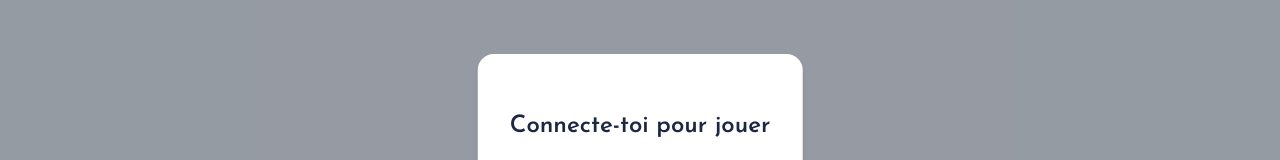
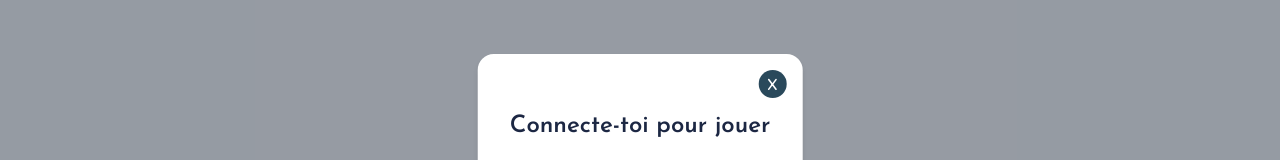
Before and after one commit to amandineameye/Hackathon_CarbonQuest, a React (Vite) app in the folder frontend/: page / in a window 1280 px wide. Both pictures are taken after a click on the link "Log in". Shown: the part 148-308 px from the top of the page. Built offline with nearby package versions, Linux system fonts and the light colour scheme.

Commit message:
Update Design Modal 🧼

```diff
--- a/frontend/src/containers/AuthModal/AuthModal.jsx
+++ b/frontend/src/containers/AuthModal/AuthModal.jsx
@@ -7,7 +7,7 @@ const AuthModal = ({ visible, modalType, onClose, switchToLogin, switchToSignup
    return (
       <div className="fixed top-0 left-0 w-full h-full z-50 bg-gray-700/50">
          <div className="absolute top-1/2 left-1/2 -translate-x-1/2 -translate-y-1/2 rounded-2xl shadow-md w-[90%] sm:w-auto mx-auto bg-white">
-            <button onClick={onClose} className="absolute top-4 right-4 font-semibold rounded-full bg-custom-blue text-white w-7 h-7">X</button>
+            <button onClick={onClose} className="absolute top-4 right-4 font-semibold rounded-full bg-text text-white w-7 h-7">X</button>
 
             {/* Affiche Login ou Signup en fonction de modalType */}
             {modalType === 'login' ? (
```
